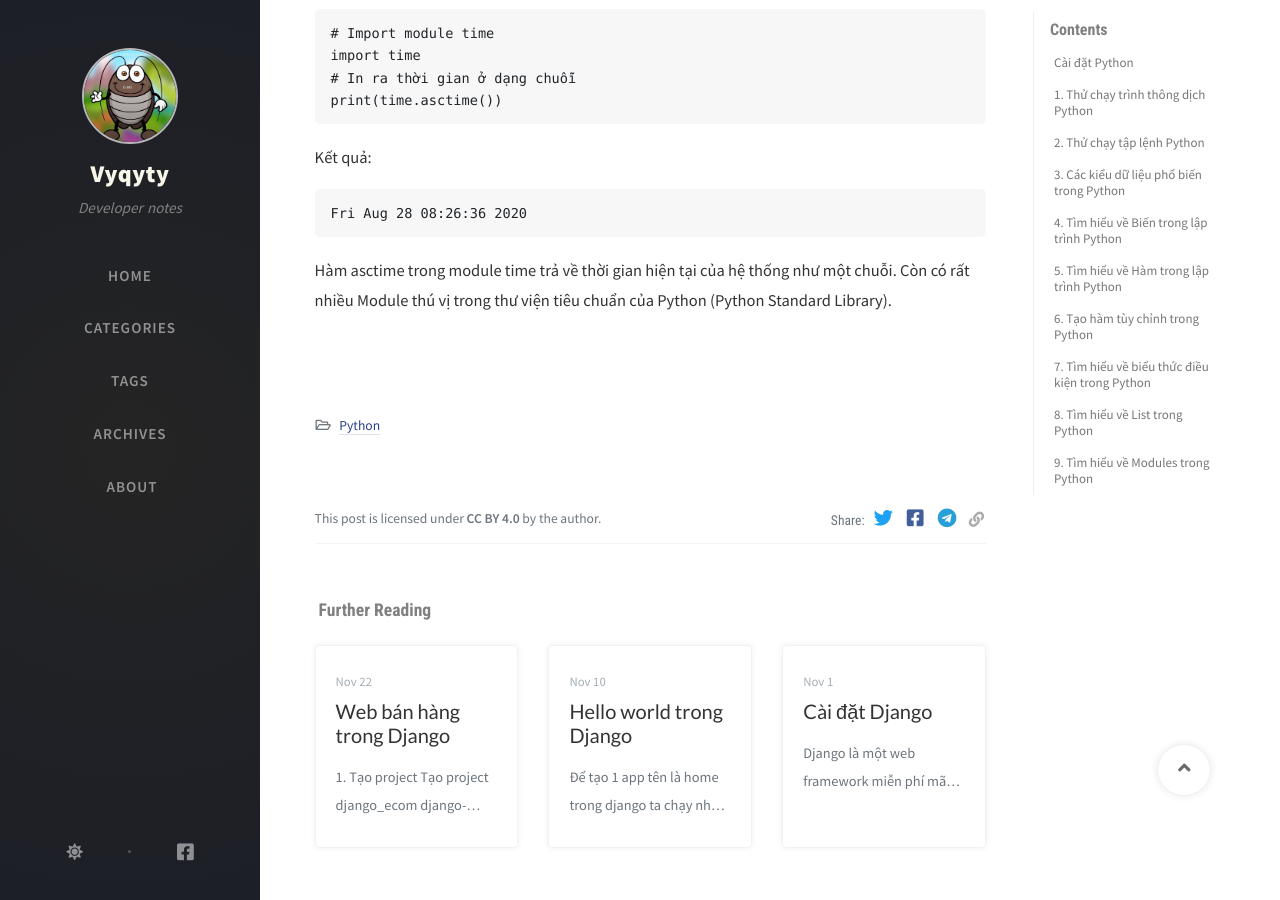
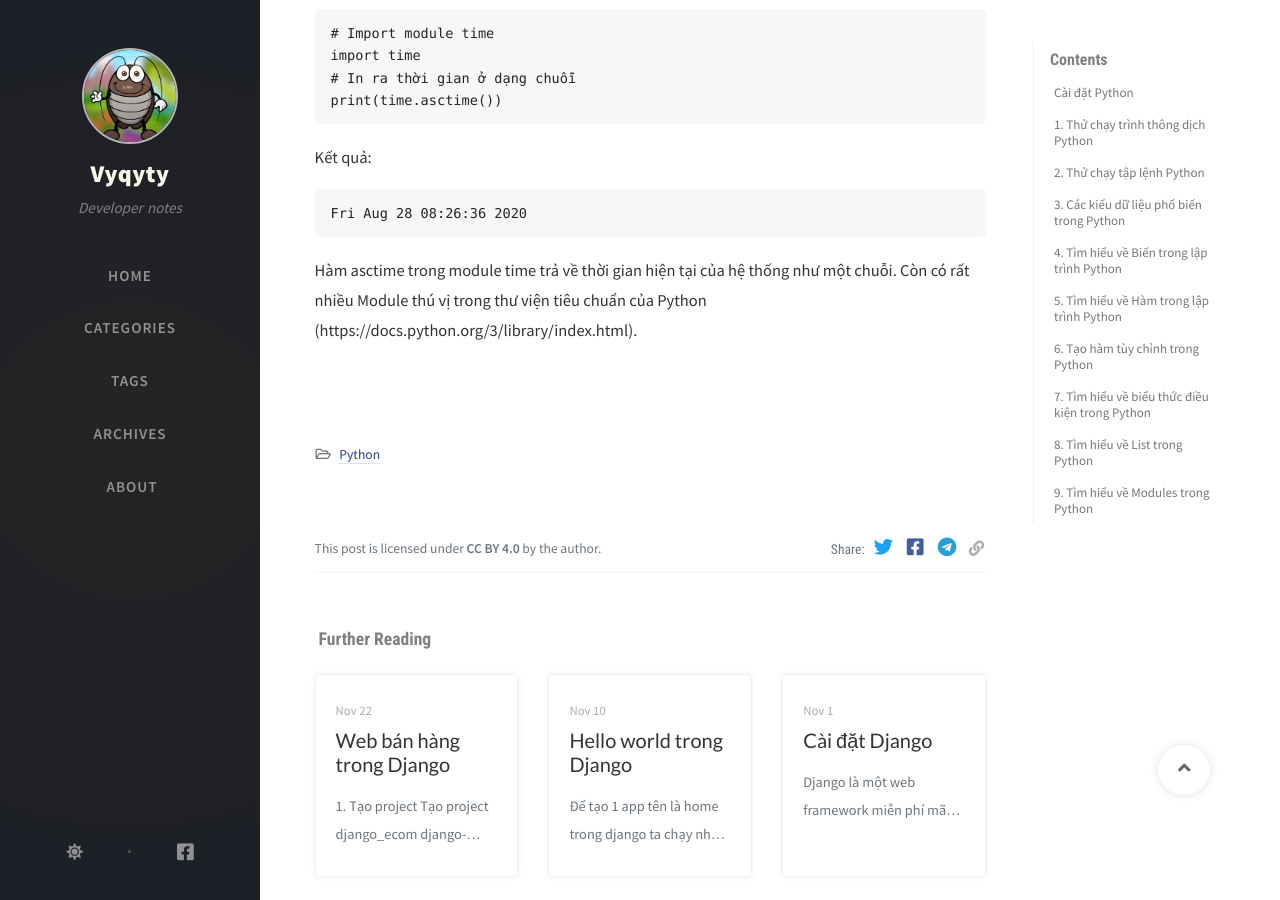
Before and after one commit to vyqyty/vyqyty.github.io, a Jekyll site: the page built from _posts/2020-12-08-python-co-ban.md, in a window 1280 px wide and 900 px high, scrolled down 14724 px. Built offline with Jekyll 4.4.1, drawn with Linux system fonts in a browser that asks for light colours; nearby versions of some CDN libraries; comment, search, counter and statistics services are not loaded.

Commit message:
Update 2020-12-08-python-co-ban.md

````diff
--- a/_posts/2020-12-08-python-co-ban.md
+++ b/_posts/2020-12-08-python-co-ban.md
@@ -561,4 +561,4 @@ Kết quả:
 Fri Aug 28 08:26:36 2020
 ```
 Hàm asctime trong module time trả về thời gian hiện tại của hệ thống như một chuỗi.
-Còn có rất nhiều Module thú vị trong thư viện tiêu chuẩn của Python (Python Standard Library).
+Còn có rất nhiều Module thú vị trong thư viện tiêu chuẩn của Python (https://docs.python.org/3/library/index.html).
````
